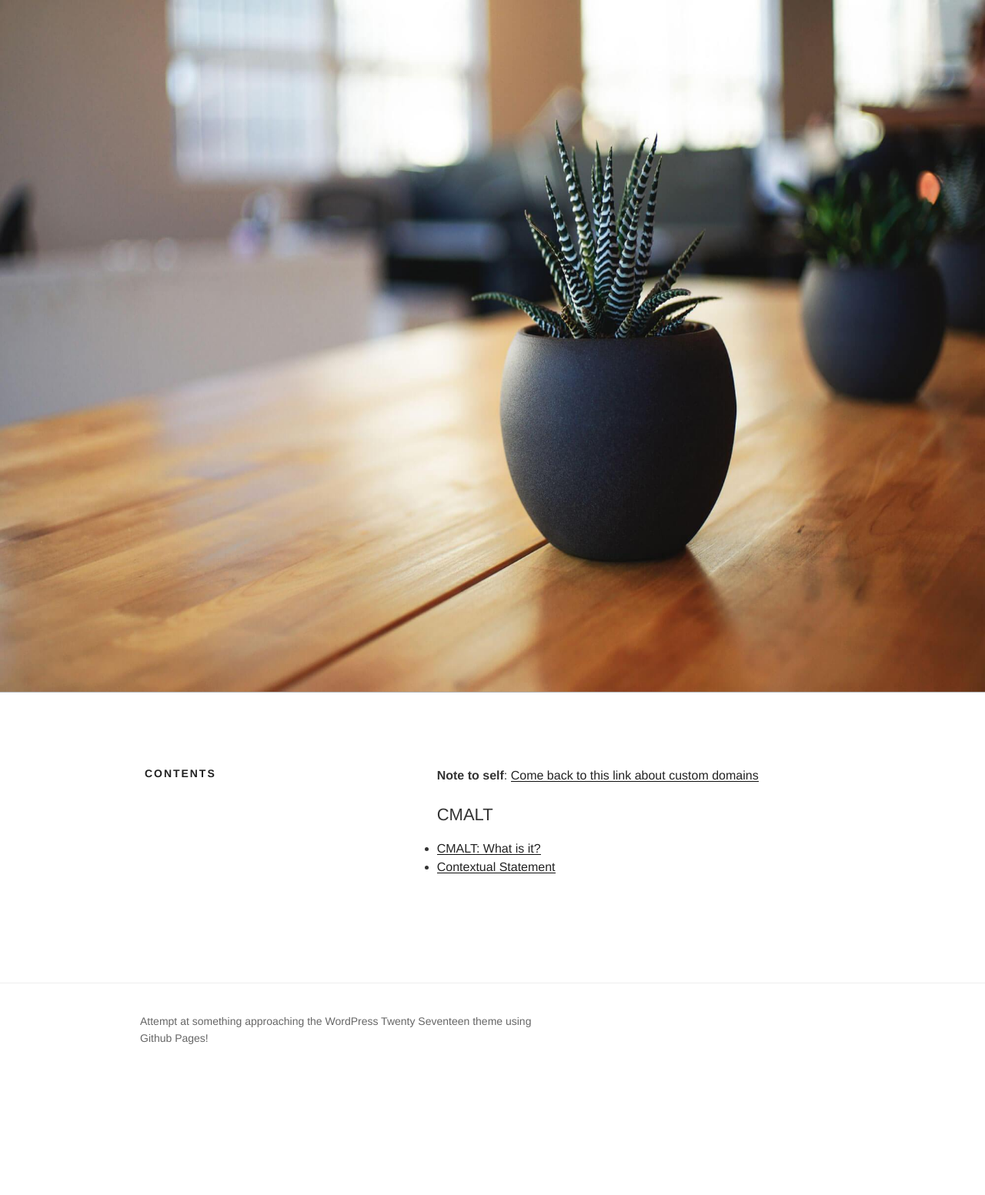
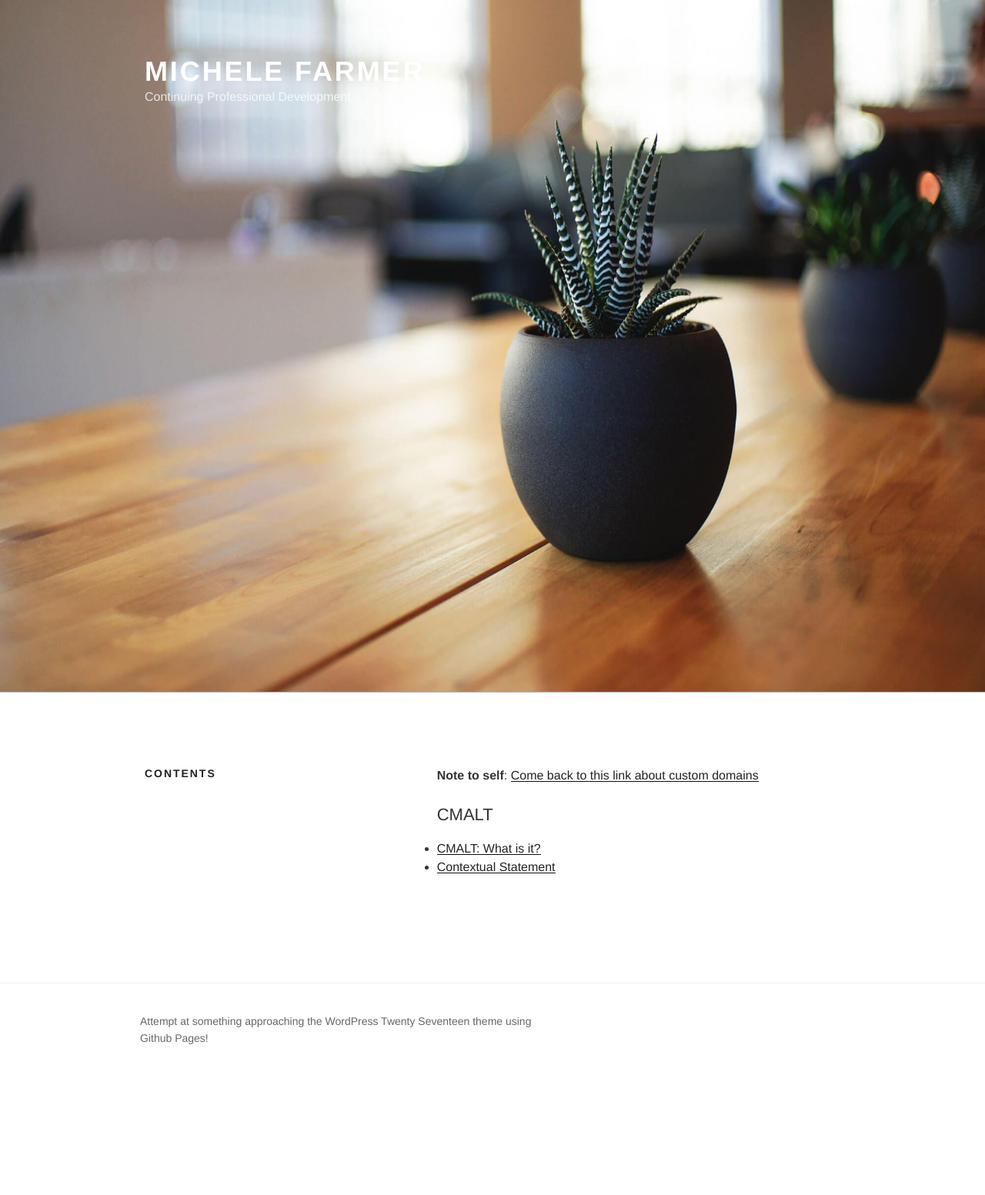
Before and after one commit to uclsenit/uclsenit.github.io, a Jekyll site: the page built from index.md, in a window 1280 px wide. Shown: the whole page at 77% size. Built offline with Jekyll 4.4.1, drawn with Linux system fonts in a browser that asks for light colours; nearby versions of some CDN libraries; some web fonts are replaced; our own code applies the rules of GitHub Pages for plain Markdown files; a script that is not in the unit is left out.

Commit message:
Update /_includes/header.html
Moved div class=wrap below (i.e. same level as) div class=header-gradient, as a test

```diff
--- a/_includes/header.html
+++ b/_includes/header.html
@@ -3,7 +3,7 @@
                     <div class="header-image"><!-- Equivalent to .custom-header-media -->
                         <img src="/assets/images/header.jpg" width="2000" height="1200" alt="Michele Farmer - Continuing Professional Development" /><!-- Equivalent to .wp-custom-header img -->
                     <!-- <div class="wrap">Equivalent to .wrap -->
-                        <div class="header-gradient">
+                        <div class="header-gradient"></div>
                         <div class="wrap">
                             <div class="header-text"><!-- Equivalent to .site-branding-text -->
                                 <h1>
@@ -20,7 +20,6 @@
                                 </a>
                             <!-- </span> -->
                         </div>
-                        </div>
                     <!-- </div> -->
                     </div>
                     <!-- REMEMBER TO REMOVE SPACES BETWEEN CURLY BRACKETS AND PERCENTAGE SIGNS IF UNCOMMENTING LATER! { % include banner.html % } -->
```
Lines whose indentation alone changed are shown as unchanged.
